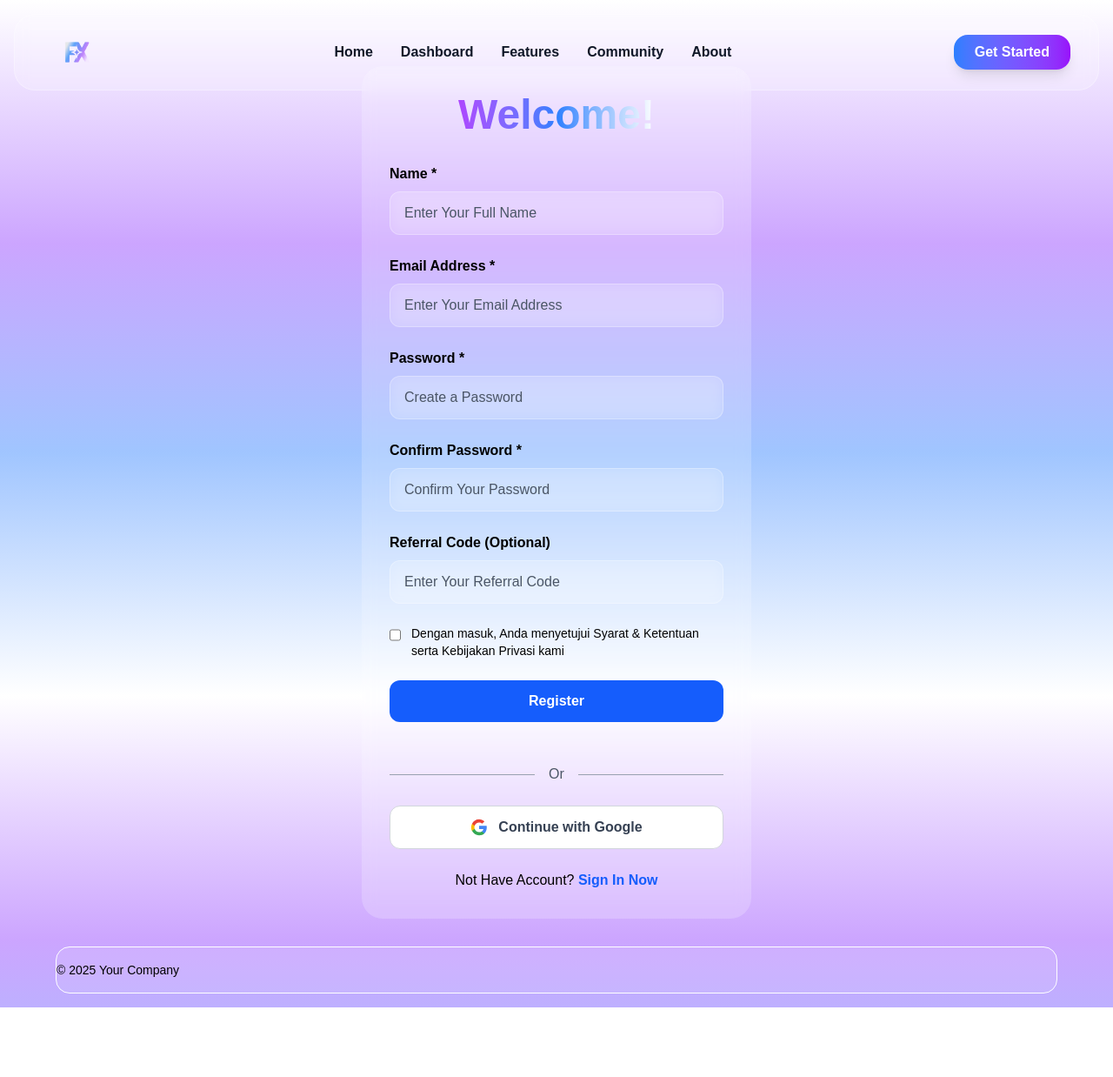
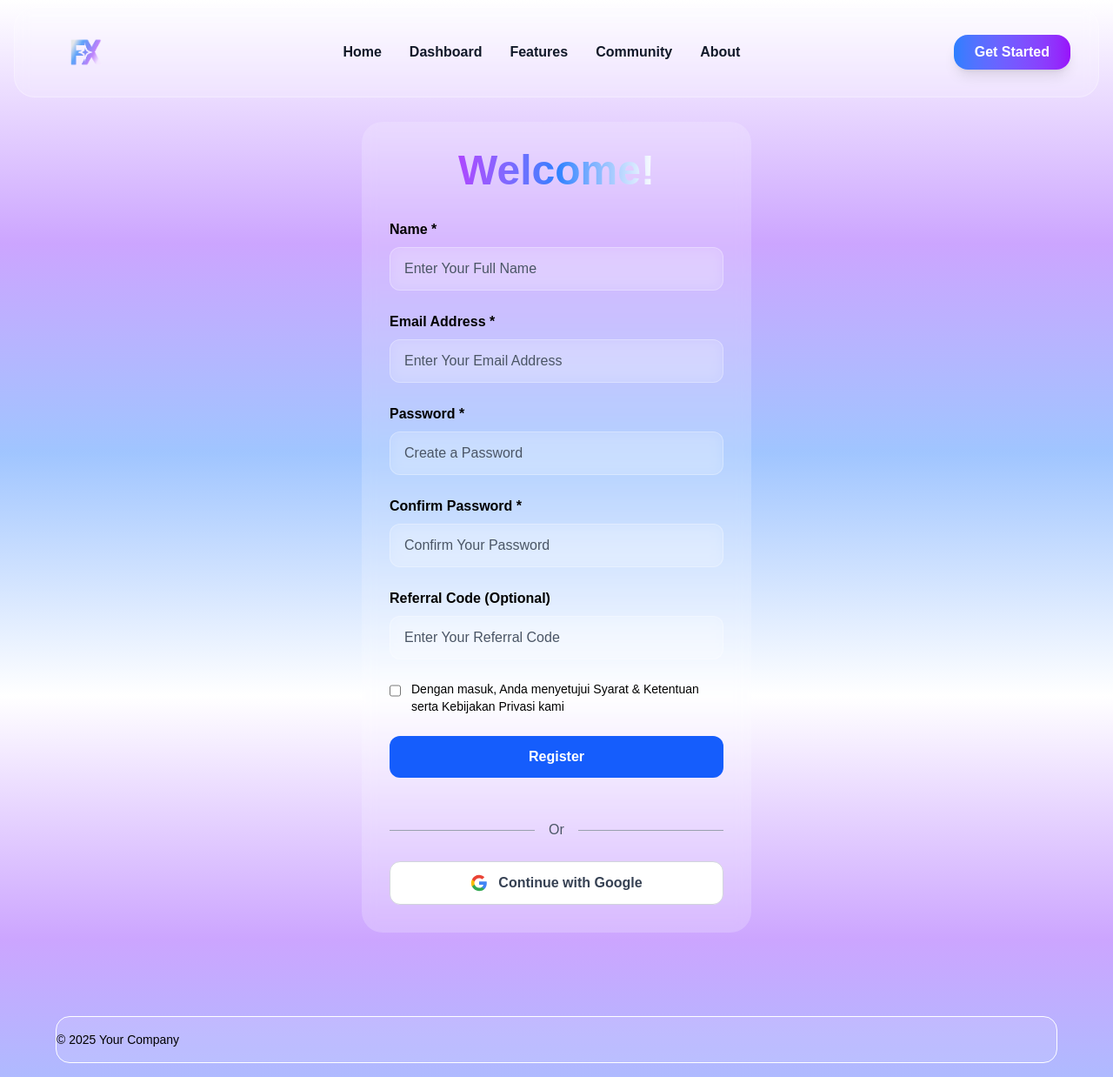
Before and after one commit to moondiverc/sistech-fix, a Next.js app: page /sign-up in a window 1280 px wide. Shown: the whole page at 87% size. Before the commit the page ends 1158 px from the top, so only its background shows below. Built offline with nearby package versions, Linux system fonts and the light colour scheme.

Commit message:
fix: styling

```diff
--- a/src/app/(auth)/sign-in/page.tsx
+++ b/src/app/(auth)/sign-in/page.tsx
@@ -1,17 +1,14 @@
 export default function SignIn() {
   return (
-    <div className="min-h-screen flex items-center justify-center p-4">
+    <div className="min-h-screen flex items-center justify-center p-20">
       <div className="bg-white/20 backdrop-blur-sm rounded-3xl p-8 w-full max-w-md">
-        {/* Welcome Header */}
         <h1 className="text-5xl font-bold text-center mb-8">
           <span className="bg-gradient-to-r from-purple-500 via-blue-500 to-white bg-clip-text text-transparent">
             Welcome!
           </span>
         </h1>
 
-        {/* Form */}
         <form className="space-y-6">
-          {/* Email Field */}
           <div>
             <label className="block text-black font-semibold mb-2">
               Email Address
@@ -23,7 +20,6 @@ export default function SignIn() {
             />
           </div>
 
-          {/* Password Field */}
           <div>
             <label className="block text-black font-semibold mb-2">
               Password
@@ -35,7 +31,6 @@ export default function SignIn() {
             />
           </div>
 
-          {/* Forgot Password Link */}
           <div className="text-right">
             <a
               href="/forgot-password"
@@ -45,7 +40,6 @@ export default function SignIn() {
             </a>
           </div>
 
-          {/* Login Button */}
           <button
             type="submit"
             className="w-full bg-blue-600 hover:bg-blue-700 text-white font-semibold py-3 px-4 rounded-xl transition duration-200 flex items-center justify-center gap-2"
@@ -66,14 +60,12 @@ export default function SignIn() {
             Log In with Email
           </button>
 
-          {/* Divider */}
           <div className="flex items-center my-6">
             <hr className="flex-1 border-gray-400" />
             <span className="px-4 text-gray-600">Or</span>
             <hr className="flex-1 border-gray-400" />
           </div>
 
-          {/* Continue with Google */}
           <button
             type="button"
             className="w-full bg-white hover:bg-gray-50 text-gray-700 font-semibold py-3 px-4 rounded-xl border border-gray-300 transition duration-200 flex items-center justify-center gap-3"
@@ -99,7 +91,6 @@ export default function SignIn() {
             Continue with Google
           </button>
 
-          {/* Sign Up Link */}
           <div className="text-center mt-6">
             <span className="text-black">Not Have Account? </span>
             <a
--- a/src/app/(auth)/sign-up/page.tsx
+++ b/src/app/(auth)/sign-up/page.tsx
@@ -1,17 +1,14 @@
 export default function SignUp() {
   return (
-    <div className="min-h-screen flex items-center justify-center p-4">
+    <div className="min-h-screen flex items-center justify-center p-20">
       <div className="bg-white/20 backdrop-blur-sm rounded-3xl p-8 w-full max-w-md">
-        {/* Welcome Header */}
         <h1 className="text-5xl font-bold text-center mb-8">
           <span className="bg-gradient-to-r from-purple-500 via-blue-500 to-white bg-clip-text text-transparent">
             Welcome!
           </span>
         </h1>
 
-        {/* Form */}
         <form className="space-y-6">
-          {/* Name Field */}
           <div>
             <label className="block text-black font-semibold mb-2">
               Name *
@@ -23,7 +20,6 @@ export default function SignUp() {
             />
           </div>
 
-          {/* Email Field */}
           <div>
             <label className="block text-black font-semibold mb-2">
               Email Address *
@@ -35,7 +31,6 @@ export default function SignUp() {
             />
           </div>
 
-          {/* Password Field */}
           <div>
             <label className="block text-black font-semibold mb-2">
               Password *
@@ -47,7 +42,6 @@ export default function SignUp() {
             />
           </div>
 
-          {/* Confirm Password Field */}
           <div>
             <label className="block text-black font-semibold mb-2">
               Confirm Password *
@@ -59,7 +53,6 @@ export default function SignUp() {
             />
           </div>
 
-          {/* Referral Code Field */}
           <div>
             <label className="block text-black font-semibold mb-2">
               Referral Code (Optional)
@@ -71,7 +64,6 @@ export default function SignUp() {
             />
           </div>
 
-          {/* Terms and Conditions Checkbox */}
           <div className="flex items-start gap-3">
             <input
               type="checkbox"
@@ -84,7 +76,6 @@ export default function SignUp() {
             </label>
           </div>
 
-          {/* Register Button */}
           <button
             type="submit"
             className="w-full bg-blue-600 hover:bg-blue-700 text-white font-semibold py-3 px-4 rounded-xl transition duration-200"
@@ -92,14 +83,12 @@ export default function SignUp() {
             Register
           </button>
 
-          {/* Divider */}
           <div className="flex items-center my-6">
             <hr className="flex-1 border-gray-400" />
             <span className="px-4 text-gray-600">Or</span>
             <hr className="flex-1 border-gray-400" />
           </div>
 
-          {/* Continue with Google */}
           <button
             type="button"
             className="w-full bg-white hover:bg-gray-50 text-gray-700 font-semibold py-3 px-4 rounded-xl border border-gray-300 transition duration-200 flex items-center justify-center gap-3"
@@ -124,17 +113,6 @@ export default function SignUp() {
             </svg>
             Continue with Google
           </button>
-
-          {/* Sign In Link */}
-          <div className="text-center mt-6">
-            <span className="text-black">Not Have Account? </span>
-            <a
-              href="/sign-in"
-              className="text-blue-600 hover:text-blue-800 font-semibold"
-            >
-              Sign In Now
-            </a>
-          </div>
         </form>
       </div>
     </div>
--- a/src/app/(menu)/about/page.tsx
+++ b/src/app/(menu)/about/page.tsx
@@ -3,7 +3,6 @@ import Image from "next/image";
 export default function About() {
   return (
     <div className="min-h-screen">
-      {/* Hero Section */}
       <section className="text-center py-20 px-4">
         <div className="max-w-4xl mx-auto">
           <h1 className="text-5xl font-bold mb-6">
@@ -17,7 +16,7 @@ export default function About() {
             job options, outdated resources, and a lack of personalized support,
             career planning often feels overwhelming.
           </p>
-          <div className="bg-white/20 backdrop-blur-sm rounded-3xl p-6 inline-block">
+          <div className="backdrop-blur-sm rounded-3xl p-6 inline-block">
             <Image
               src="/landing-page.jpg"
               alt="About Us"
@@ -29,7 +28,6 @@ export default function About() {
         </div>
       </section>
 
-      {/* Mission & Vision Section */}
       <section className="py-20 px-4 bg-gradient-to-b from-blue-50/30 to-purple-50/30">
         <div className="max-w-6xl mx-auto">
           <div className="grid grid-cols-1 md:grid-cols-2 gap-12">
@@ -57,7 +55,6 @@ export default function About() {
         </div>
       </section>
 
-      {/* What We Do Section */}
       <section className="py-20 px-4">
         <div className="max-w-6xl mx-auto">
           <div className="text-center mb-16">
@@ -147,7 +144,6 @@ export default function About() {
         </div>
       </section>
 
-      {/* screen 4 */}
       <div>
         <h1 className="text-4xl font-bold text-center mt-20 text-black">
           🎯 Why FIX Matters
@@ -171,7 +167,6 @@ export default function About() {
         </ul>
       </div>
 
-      {/* Core Values Section */}
       <section className="py-20 px-4 bg-gradient-to-b from-blue-50/30 to-purple-50/30">
         <div className="max-w-6xl mx-auto text-center">
           <h2 className="text-4xl font-bold text-black mb-6">
@@ -226,7 +221,6 @@ export default function About() {
         </div>
       </section>
 
-      {/* screen 6 */}
       <div>
         <h1 className="text-4xl font-bold text-center mt-20 text-black">
           🎯 Why FIX Matters
--- a/src/app/globals.css
+++ b/src/app/globals.css
@@ -20,10 +20,16 @@
 }
 
 body {
-  background: linear-gradient(to top, white 0%, #a0c5ff 35%, #cca5ff 65%, white 100%) no-repeat;
+  background: linear-gradient(
+      to top,
+      white 0%,
+      #a0c5ff 35%,
+      #cca5ff 65%,
+      white 100%
+    )
+    no-repeat;
   background-size: 100% 100%;
   background-attachment: fixed;
   min-height: 100vh;
-  color: var(--foreground);
   font-family: Arial, Helvetica, sans-serif;
 }
--- a/src/app/layout.tsx
+++ b/src/app/layout.tsx
@@ -15,8 +15,11 @@ const geistMono = Geist_Mono({
 });
 
 export const metadata: Metadata = {
-  title: "Create Next App",
+  title: "FIX",
   description: "Generated by create next app",
+  icons: {
+    icon: { url: "/logo-transparent.png", sizes: "512x512", type: "image/png" },
+  },
 };
 
 export default function RootLayout({
@@ -35,8 +38,8 @@ export default function RootLayout({
               <Image
                 src="/logo-transparent.png"
                 alt="Logo"
-                width={80}
-                height={80}
+                width={100}
+                height={100}
               />
             </Link>
             <div className="flex gap-x-8 justify-center font-bold text-gray-900 hover:text-gray-900">
--- a/src/app/page.tsx
+++ b/src/app/page.tsx
@@ -3,7 +3,7 @@ import Image from "next/image";
 export default function Home() {
   return (
     <div className="min-h-screen">
-      {/* Hero Section */}
+      {/* landing page */}
       <section className="text-center py-20 px-4">
         <div className="max-w-4xl mx-auto">
           <h1 className="text-5xl font-bold mb-6">
@@ -24,7 +24,7 @@ export default function Home() {
               Learn More
             </button>
           </div>
-          <div className="bg-white/20 backdrop-blur-sm rounded-3xl p-6 inline-block">
+          <div className="backdrop-blur-sm rounded-3xl p-6 inline-block">
             <Image
               src="/landing-page.jpg"
               alt="Landing Page Preview"
@@ -36,7 +36,6 @@ export default function Home() {
         </div>
       </section>
 
-      {/* Dashboard Preview Section */}
       <section className="py-20 px-4 bg-gradient-to-b from-blue-50/30 to-purple-50/30">
         <div className="max-w-6xl mx-auto text-center">
           <h2 className="text-4xl font-bold text-black mb-6">
@@ -46,7 +45,7 @@ export default function Home() {
             Track your progress, visualize your career path, and get
             personalized recommendations all in one place.
           </p>
-          <div className="bg-white/20 backdrop-blur-sm rounded-3xl p-8 mb-8">
+          <div className=" backdrop-blur-sm rounded-3xl p-8 mb-8">
             <Image
               src="/dashboard1.png"
               alt="Dashboard Preview"
@@ -66,7 +65,6 @@ export default function Home() {
         </div>
       </section>
 
-      {/* Features Section */}
       <section className="py-20 px-4">
         <div className="max-w-6xl mx-auto">
           <h2 className="text-4xl font-bold text-center text-black mb-6">
@@ -154,7 +152,6 @@ export default function Home() {
         </div>
       </section>
 
-      {/* Testimonials Section */}
       <section className="py-20 px-4 bg-gradient-to-b from-purple-50/30 to-blue-50/30">
         <div className="max-w-6xl mx-auto">
           <h2 className="text-4xl font-bold text-center text-black mb-6">
@@ -196,7 +193,6 @@ export default function Home() {
         </div>
       </section>
 
-      {/* CTA Section */}
       <section className="py-20 px-4">
         <div className="max-w-4xl mx-auto text-center">
           <h2 className="text-4xl font-bold text-black mb-6">
```
Also changed, not shown: src/app/(menu)/community/page.tsx (+0 -9 lines).
